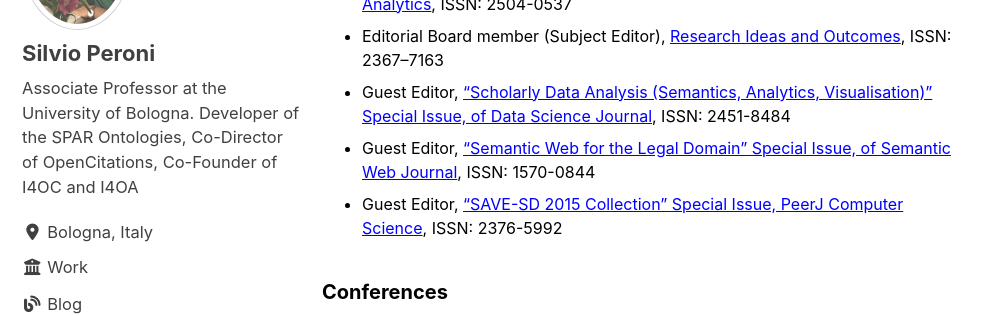
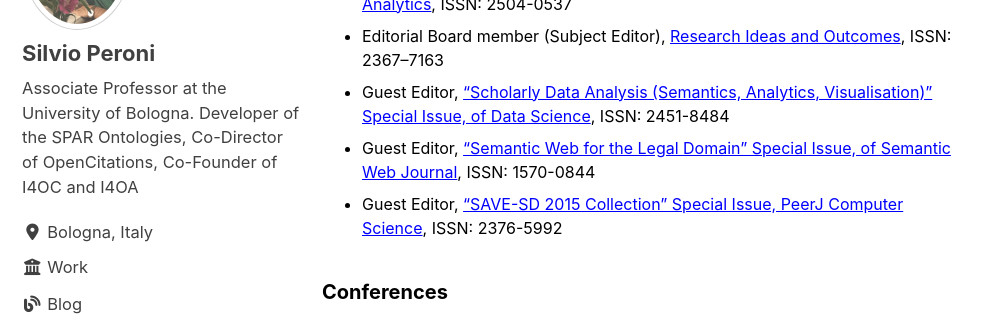
Before and after one commit to essepuntato/essepuntato.github.io, a Jekyll site: the page built from _pages/activities.md, in a window 1280 px wide and 900 px high, scrolled down 1149 px. Shown: the part 178-494 px from the top of the window, without its empty margins (0-992 px from the left). Built offline with Jekyll 4.4.1, drawn with Linux system fonts in a browser that asks for light colours; cached includes are drawn as plain includes; nearby versions of some CDN libraries.

Commit message:
Update journal.yml

```diff
--- a/_data/activities/journal.yml
+++ b/_data/activities/journal.yml
@@ -23,7 +23,7 @@
   issn: 2367–7163
   role: "Editorial Board member (Subject Editor)"
 
-- name: "“Scholarly Data Analysis (Semantics, Analytics, Visualisation)” Special Issue, of Data Science Journal"
+- name: "“Scholarly Data Analysis (Semantics, Analytics, Visualisation)” Special Issue, of Data Science"
   url: "https://content.iospress.com/journals/data-science/2/1-2"
   issn: 2451-8484
   role: "Guest Editor"
```
